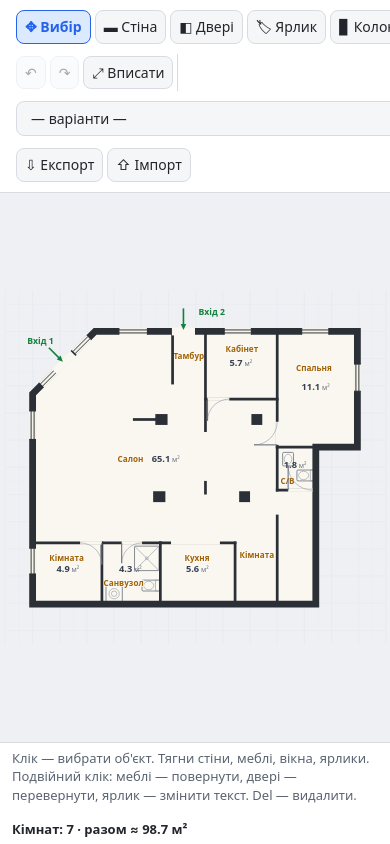
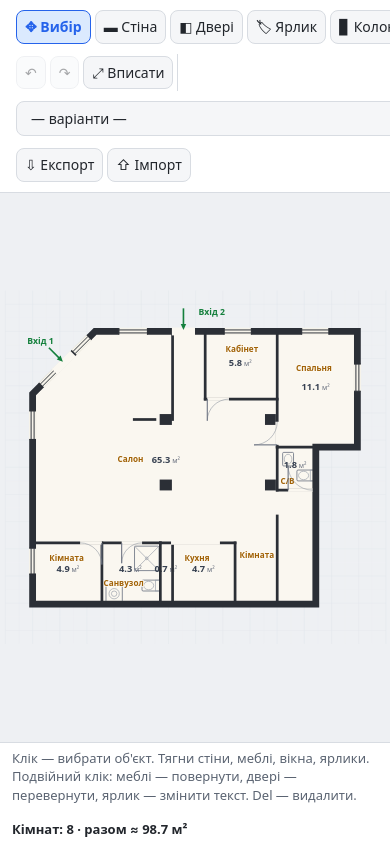
Before and after one commit to botisystemua-cyber/Kvartura, a plain HTML site: page index.html in a window 390 px wide. Drawn offline with Linux system fonts and the light colour scheme; no server answers.

Commit message:
Correct left side of as-built plan per zoomed survey photo (#12)
The zoomed phone photo clarified the left half of the sketch:
- No vestibule: the long left longitudinal wall sits on the 285 line
  (x=5.15), solid from the facade down to the column axis, with the
  190 opening and both left columns standing against it, and the 220
  wall below as the sanitary shaft's right side
- The 6.35 wall is the study's left wall, ending at its 2.49 back wall
- Columns moved to the measured positions against both longitudinal
  walls (x~4.90 and x~8.75, rows at y=3.24 and y~5.65)
- The narrow shaft strip between 4.70 and 5.15 now reads as its own
  small room, matching the sketch's shower/washer block


Claude-Session: https://claude.ai/code/session_01NQK1ixirL23ZMLrbw6cpdM

Co-authored-by: Claude <noreply@anthropic.com>

```diff
--- a/index.html
+++ b/index.html
@@ -251,11 +251,11 @@ const DEFAULT_WINDOWS = [
 // Актуальний план ПІСЛЯ ремонту (за обмірами від руки, листопад 2026)
 const ORIGINAL = {
   walls: [
-    {id:'n1',  x1:5.15, y1:0.00, x2:5.15,  y2:1.90, t:INT_T}, // тамбур входу, ліва
-    {id:'n2',  x1:6.36, y1:0.00, x2:6.36,  y2:3.65, t:INT_T}, // поздовжня ліва, верх
-    {id:'n3',  x1:6.36, y1:5.55, x2:6.36,  y2:5.95, t:INT_T}, // поздовжня ліва, шматок (проріз 190 вище)
+    {id:'n1',  x1:5.15, y1:0.00, x2:5.15,  y2:3.24, t:INT_T}, // поздовжня ліва, верх (лінія 285)
+    {id:'n2',  x1:6.35, y1:0.00, x2:6.35,  y2:2.49, t:INT_T}, // кабінет, ліва
+    {id:'n3',  x1:5.15, y1:7.83, x2:5.15,  y2:10.03,t:INT_T}, // стіна «220» (проріз 190 з колонами вище)
     {id:'n4',  x1:9.00, y1:0.00, x2:9.00,  y2:4.26, t:INT_T}, // поздовжня права, верх (двері спальні)
-    {id:'n5',  x1:6.36, y1:2.49, x2:9.00,  y2:2.49, t:INT_T}, // низ кабінету
+    {id:'n5',  x1:6.35, y1:2.49, x2:9.00,  y2:2.49, t:INT_T}, // низ кабінету
     {id:'n6',  x1:3.74, y1:3.24, x2:4.50,  y2:3.24, t:INT_T}, // шматок старої осі, що лишився
     {id:'n7',  x1:9.00, y1:4.26, x2:9.00,  y2:5.84, t:INT_T}, // санвузол правий, ліва (158)
     {id:'n8',  x1:9.00, y1:4.26, x2:10.42, y2:4.26, t:INT_T}, // санвузол правий, верхня (низ спальні)
@@ -277,7 +277,6 @@ const ORIGINAL = {
   ],
   labels: [
     {id:'nl1', x:3.60,  y:4.80, text:'Салон'},
-    {id:'nl2', x:5.75,  y:1.00, text:'Тамбур'},
     {id:'nl3', x:7.70,  y:0.75, text:'Кабінет'},
     {id:'nl4', x:10.35, y:1.45, text:'Спальня'},
     {id:'nl5', x:9.38,  y:5.62, text:'С/В'},
@@ -287,10 +286,10 @@ const ORIGINAL = {
     {id:'nl9', x:1.25,  y:8.45, text:'Кімната'},
   ],
   columns: [
-    {id:'nc1', x:4.74, y:3.24, w:0.45, h:0.40}, // колони на місці знесених стін
-    {id:'nc2', x:8.25, y:3.24, w:0.40, h:0.40},
-    {id:'nc3', x:4.66, y:6.08, w:0.45, h:0.40},
-    {id:'nc4', x:7.80, y:6.08, w:0.40, h:0.40},
+    {id:'nc1', x:4.90, y:3.24, w:0.45, h:0.40}, // колони на місці знесених стін
+    {id:'nc2', x:8.75, y:3.24, w:0.40, h:0.40},
+    {id:'nc3', x:4.90, y:5.65, w:0.45, h:0.40},
+    {id:'nc4', x:8.75, y:5.65, w:0.40, h:0.40},
   ],
   furniture: [
     {id:'nf1', x:4.20, y:8.35, w:0.90, h:0.90, rot:0, kind:'shower'},  // душ (ескіз)
```
